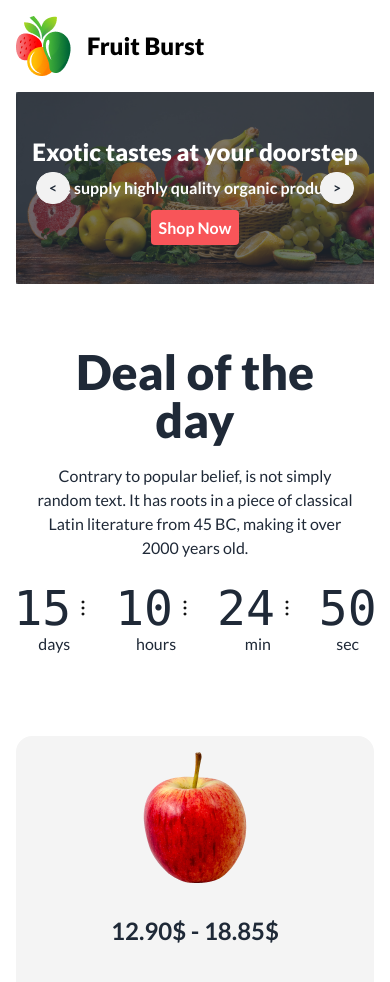
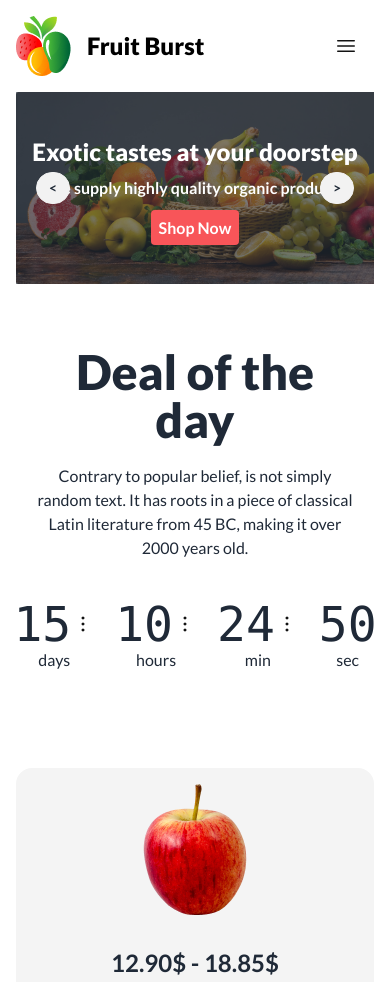
Before and after one commit to Shakilofficial/fruit-brust, a plain HTML site: page index.html in a window 390 px wide. Shown: the top 982 px of the page. Drawn offline with nearby package versions, Linux system fonts and the light colour scheme; grey boxes are pictures that could not be loaded.

Commit message:
complete project

```diff
--- a/index.html
+++ b/index.html
@@ -5,6 +5,7 @@
   <meta charset="UTF-8" />
   <meta name="viewport" content="width=device-width, initial-scale=1.0" />
   <title>Welcome | Fruit Burst</title>
+  <link rel="shortcut icon" href="./images/logo.png" type="image/x-icon">
   <!-- Google Fonts  -->
   <link rel="preconnect" href="https://fonts.googleapis.com" />
   <link rel="preconnect" href="https://fonts.gstatic.com" crossorigin />
@@ -46,7 +47,11 @@
           <input id="my-drawer-2" type="checkbox" class="drawer-toggle">
           <div class="drawer-content flex flex-col justify-center items-center">
             <!-- page-content  -->
-            <label for="my-drawer-2" class="btn btn-primary bg-transparent text-black border-none drawer-button lg:hidden z-100"></label>
+            <label for="my-drawer-2" class="btn btn-primary bg-transparent text-black border-none drawer-button lg:hidden z-100">
+              <svg xmlns="http://www.w3.org/2000/svg" width="24" height="24" viewBox="0 0 24 24" fill="none">
+                <path d="M3.75 6.75H20.25M3.75 12H20.25M3.75 17.25H20.25" stroke="#121212" stroke-width="1.5" stroke-linecap="round" stroke-linejoin="round"/>
+              </svg>
+            </label>
           </div>
           <div class="drawer-side z-10">
             <label for="my-drawer-2" class="drawer-overlay" ></label>
@@ -181,7 +186,7 @@
           2000 years old.
         </p>
       </div>
-      <div class="grid grid-flow-col gap-5 text-center auto-cols-max">
+      <div class="grid p-4 grid-flow-col gap-5 text-center auto-cols-max">
         <div class="flex flex-col">
           <span class="countdown font-mono text-5xl">
             <span style="--value: 15"></span><svg xmlns="http://www.w3.org/2000/svg" width="24" height="24"
```
